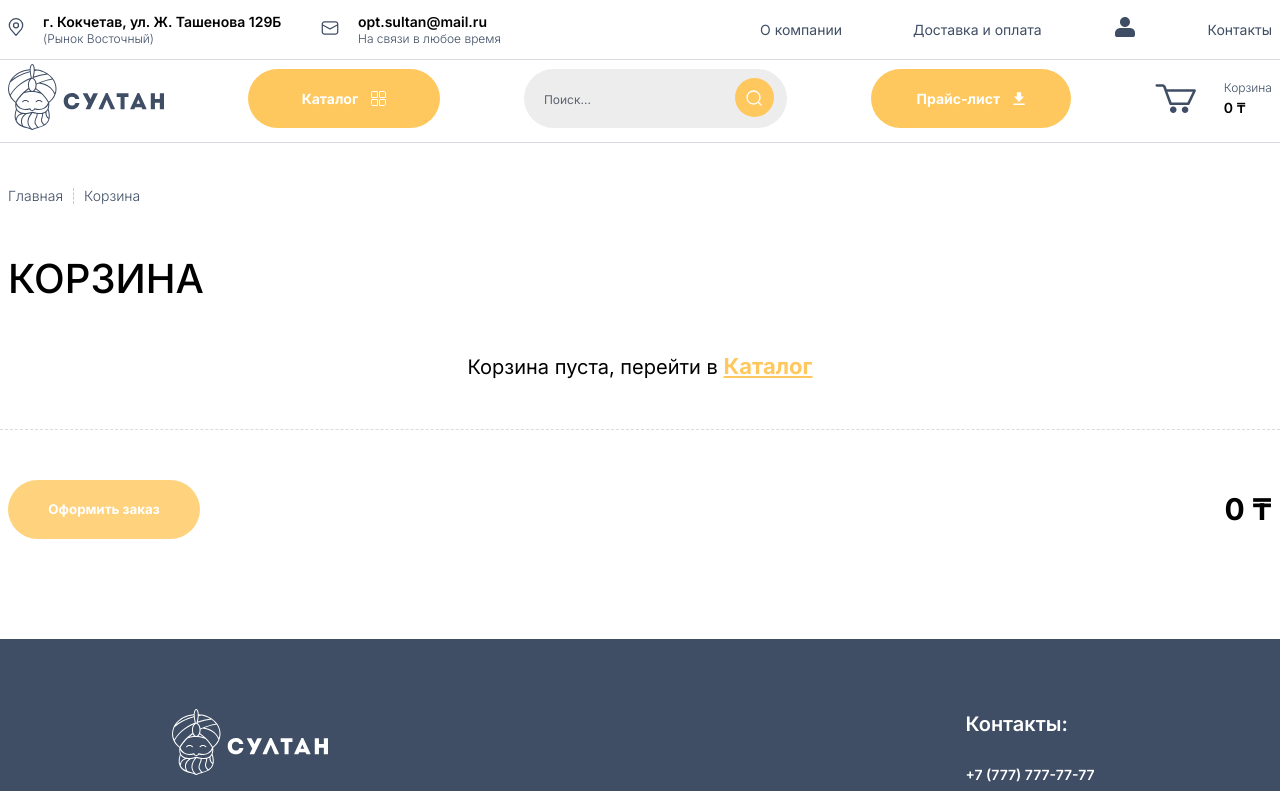
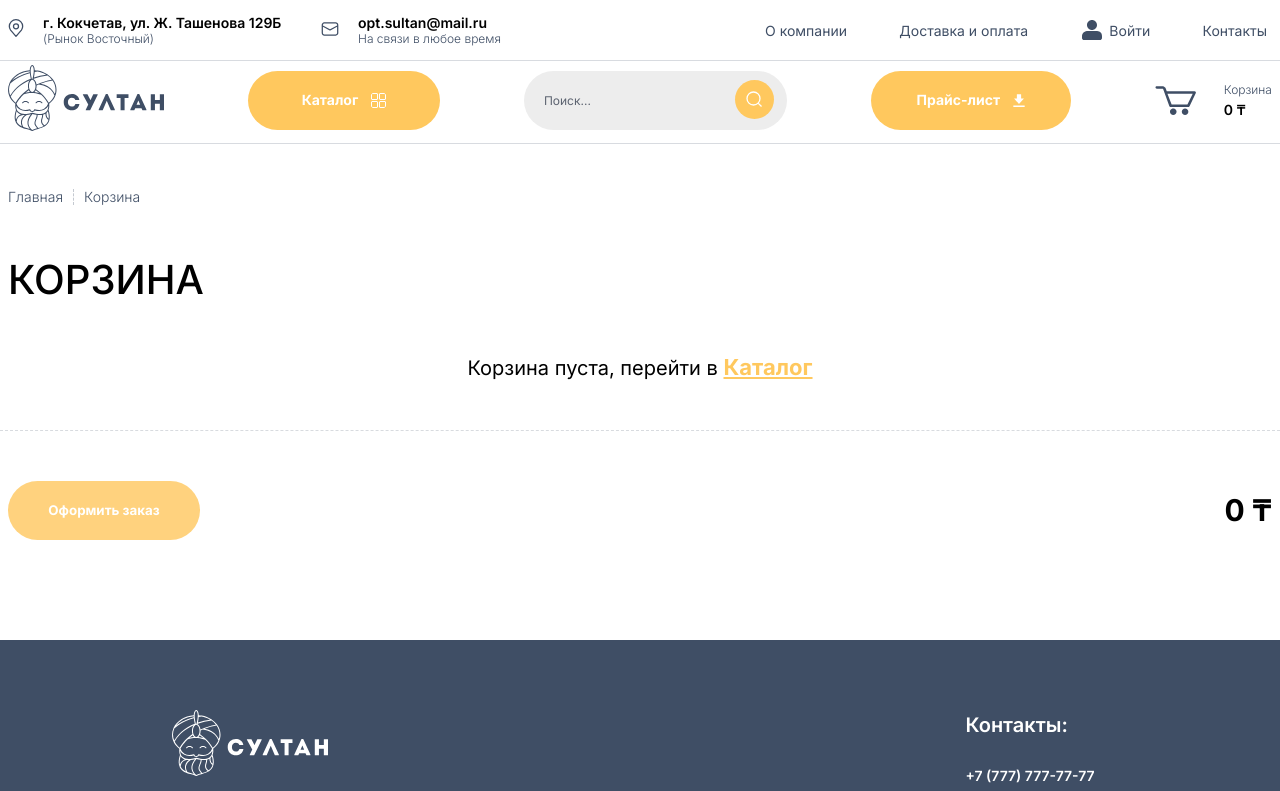
Before and after one commit to KsuSmolyar/Sultan, a React (Create React App) app: page /Sultan/cart in a window 1280 px wide. Shown: the top 791 px of the page. Built offline with nearby package versions, Linux system fonts and the light colour scheme.

Commit message:
fix links styles

```diff
--- a/src/components/ui/navigation/navigation.module.css
+++ b/src/components/ui/navigation/navigation.module.css
@@ -1,6 +1,5 @@
 .navListRow {
   display: flex;
-  gap: 10px;
   max-width: 512px;
   width: 100%;
   justify-content: space-between;
@@ -10,11 +9,25 @@
   color: var(--color_2);
 }
 
+.navListItem {
+  padding: 5px;
+  border-radius: var(--border-radius_2);
+  width: max-content;
+}
+
+.navItemRow:hover {
+  box-shadow: var(--box-shadow_6);
+}
+
 .navListColumn {
   display: flex;
   flex-direction: column;
   gap: 20px;
   line-height: 21px;
+}
+
+.navItemColumn:hover {
+  box-shadow: var(--box-shadow_3);
 }
 
 @media (max-width: 780px) {
@@ -24,29 +37,25 @@
   }
 }
 
-.userIcon {
+.userIconRow {
   color: var(--color_2);
 }
 
-.userIcon:hover {
+.userIconColumn {
+  color: var(--color_5);
+}
+
+.authorizationLinkContainer:hover .userIconRow {
   color: var(--color_6);
 }
 
-.authorizationLink {
-  display: block;
-  position: relative;
+.authorizationLinkContainer:hover .userIconColumn {
+  color: var(--color_6);
 }
 
-.userIcon::before{
-  display: none;
-  content: "авторизация / регистрация";
-  position: absolute;
-  top: 0;
-  left: 0;
-  width: 50px;
-  height: 20px;
+
+.authorizationLink {
+  display: flex;
+  align-items: center;
+  gap: 5px;
 }
-
-.authorizationLink:hover .userIcon::before{
-  display: block;
-}
--- a/src/components/ui/navigation/navigation.tsx
+++ b/src/components/ui/navigation/navigation.tsx
@@ -15,24 +15,40 @@ export const Navigation = ({
           [styles.navListColumn]: direction === 'column',
         })}
       >
-        <li>
-          <Link to={paths.about}>О компании</Link>
+        <li className={classNames(styles.navListItem, {
+          [styles.navItemRow]: direction === 'row',
+          [styles.navItemColumn]: direction === 'column'
+        })}>
+          <Link className={styles.navListLink} to={paths.about}>О компании</Link>
         </li>
-        <li>
-          <Link to={paths.delivery}>Доставка и оплата</Link>
+        <li className={classNames(styles.navListItem, {
+          [styles.navItemRow]: direction === 'row',
+          [styles.navItemColumn]: direction === 'column'
+        })}>
+          <Link className={styles.navListLink} to={paths.delivery}>Доставка и оплата</Link>
         </li>
-        <li>
-          <Link className={styles.authorizationLink} to={paths.authorization}>
-            <svg className={styles.userIcon} height="24" id="svg3171" version="1.1" viewBox="0 0 6.3499999 6.3500002" width="24" xmlns="http://www.w3.org/2000/svg">
+        <li className={classNames(styles.authorizationLinkContainer, styles.navListItem, {
+          [styles.navItemRow]: direction === 'row',
+          [styles.navItemColumn]: direction === 'column'
+        })}>
+          <Link className={classNames(styles.authorizationLink, styles.navListLink)} to={paths.authorization}>
+            <svg className={classNames({
+              [styles.userIconRow]: direction === 'row',
+              [styles.userIconColumn]: direction === 'column'
+            })} height="24" id="svg3171" version="1.1" viewBox="0 0 6.3499999 6.3500002" width="24" xmlns="http://www.w3.org/2000/svg">
               <defs id="defs3165" />
               <g id="layer1">
                 <path fill="currentColor" d="m 3.176292,0.52916623 c -0.7275637,0 -1.3245961,0.59496497 -1.3245961,1.32252887 0,0.7275639 0.5970324,1.3245964 1.3245961,1.3245962 0.727564,0 1.3220123,-0.5970323 1.3220123,-1.3245962 0,-0.7275639 -0.5944483,-1.32252887 -1.3220123,-1.32252887 z M 2.1173387,3.4398668 c -0.7943443,0 -1.58817203,0.5292183 -1.58817203,1.3220123 V 5.350014 c 0.05042,0.3308308 0.2646094,0.4713351 0.52973543,0.4708184 H 5.2916149 C 5.5567406,5.8213615 5.731772,5.6000289 5.8208331,5.350014 V 4.7618791 C 5.8213623,3.7044758 5.0275223,3.4398668 4.2326614,3.4398668 Z" id="path1826"/>
               </g>
             </svg>
+            <span>Войти</span>
           </Link>
         </li>
-        <li>
-          <Link to={paths.contacts}>Контакты</Link>
+        <li className={classNames(styles.navListItem, {
+          [styles.navItemRow]: direction === 'row',
+          [styles.navItemColumn]: direction === 'column'
+        })}>
+          <Link className={styles.navListLink} to={paths.contacts}>Контакты</Link>
         </li>
       </ul>
     </nav>
--- a/src/variables.css
+++ b/src/variables.css
@@ -41,6 +41,7 @@
   --box-shadow_3: -1px 7px 9px 3px #ededed;
   --box-shadow_4: -7px 14px 39px -11px rgba(0, 0, 0, 0.26);
   --box-shadow_5: 0px 14px 39px -3px rgba(0, 0, 0, 0.06);
+  --box-shadow_6: 0px 14px 39px -3px rgba(0, 0, 0, 0.4);
 
   --innerContainer_main: 1385px;
   --innerContainer_secondary: 1366px;
```
